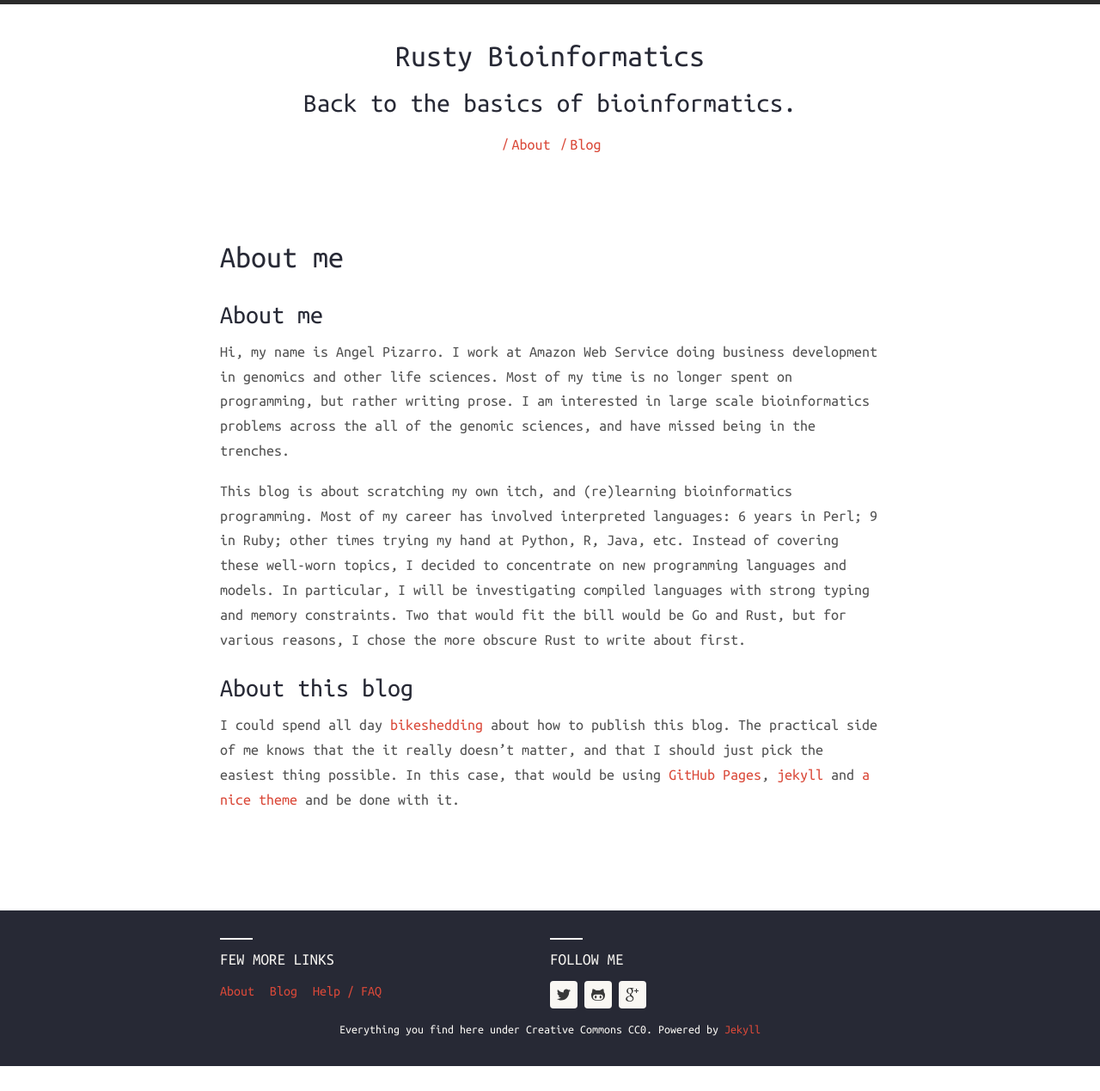
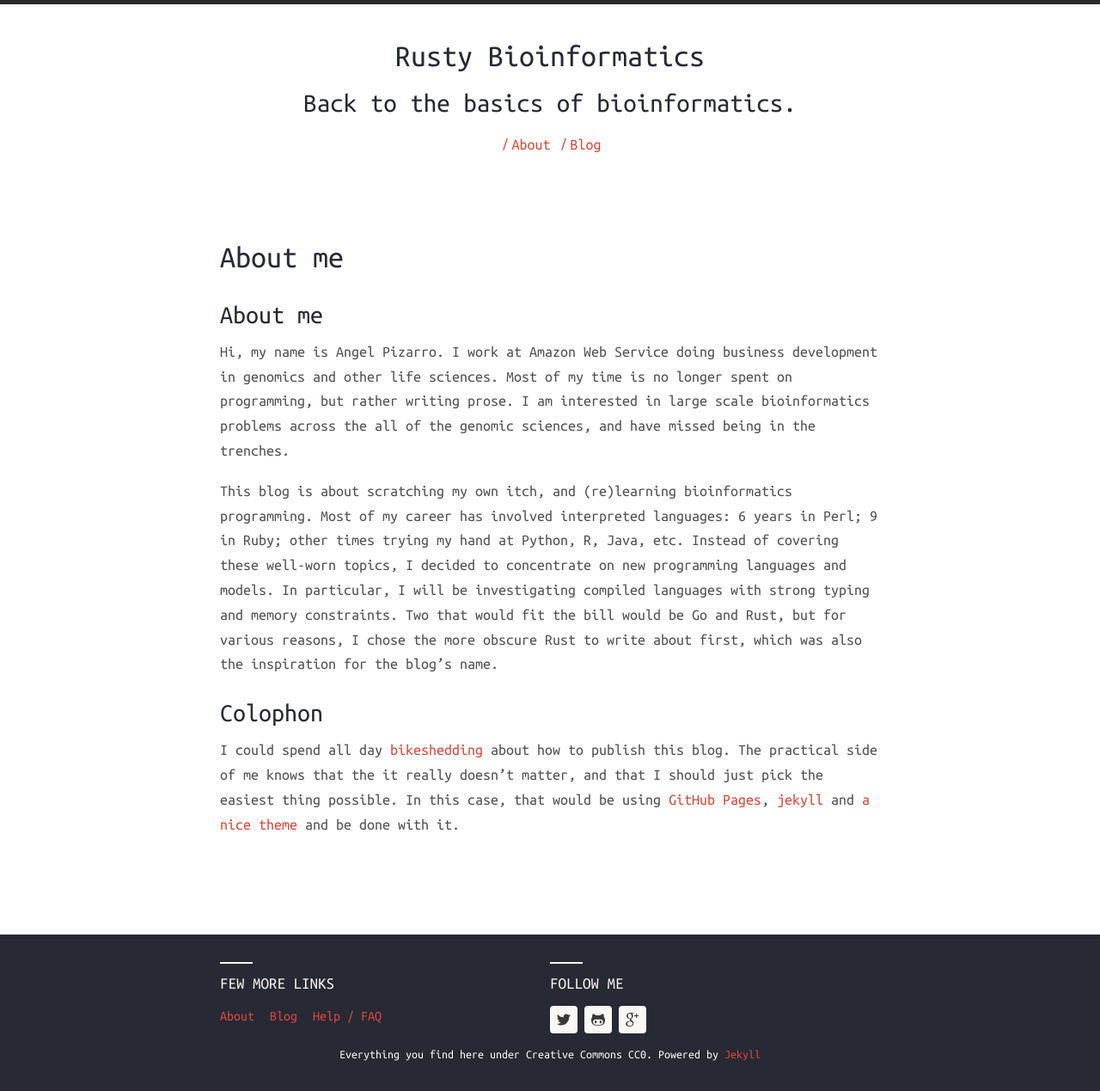
Before and after one commit to delagoya/rusty-bio, a Jekyll site: the page built from about.md, in a window 1280 px wide. Shown: the whole page at 86% size. Built offline with Jekyll 4.4.1, drawn with Linux system fonts in a browser that asks for light colours; nearby versions of some CDN libraries; before the commit the page ends 1240 px from its top, so only the background shows below that.

Commit message:
small update to about

```diff
--- a/about.md
+++ b/about.md
@@ -8,9 +8,9 @@ permalink: /about/
 
 Hi, my name is Angel Pizarro. I work at Amazon Web Service doing business development in genomics and other life sciences. Most of my time is no longer spent on programming, but rather writing prose. I am interested in large scale bioinformatics problems across the all of the genomic sciences, and have missed being in the trenches.
 
-This blog is about scratching my own itch, and (re)learning bioinformatics programming. Most of my career has involved interpreted languages: 6 years in Perl; 9 in Ruby; other times trying my hand at Python, R, Java, etc. Instead of covering these well-worn topics, I decided to concentrate on new programming languages and models. In particular, I will be investigating  compiled languages with strong typing and memory constraints. Two that would fit the bill would be Go and Rust, but for various reasons, I chose the more obscure Rust to write about first.
+This blog is about scratching my own itch, and (re)learning bioinformatics programming. Most of my career has involved interpreted languages: 6 years in Perl; 9 in Ruby; other times trying my hand at Python, R, Java, etc. Instead of covering these well-worn topics, I decided to concentrate on new programming languages and models. In particular, I will be investigating  compiled languages with strong typing and memory constraints. Two that would fit the bill would be Go and Rust, but for various reasons, I chose the more obscure Rust to write about first, which was also the inspiration for the blog's name.
 
 
-### About this blog
+### Colophon
 
 I could spend all day [bikeshedding](http://www.urbandictionary.com/define.php?term=bikeshedding) about how to publish this blog. The practical side of me knows that the it really doesn't matter, and that I should just pick the easiest thing possible. In this case, that would be using [GitHub Pages](https://pages.github.com/), [jekyll](http://jekyllrb.com/) and [a nice theme](http://jekyllthemes.org/themes/harmony/) and be done with it.
```
